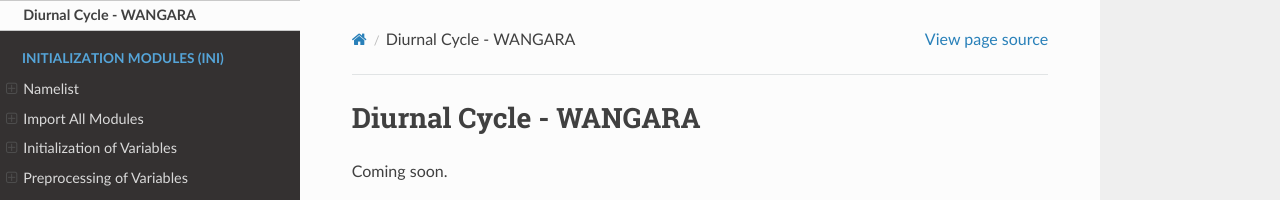
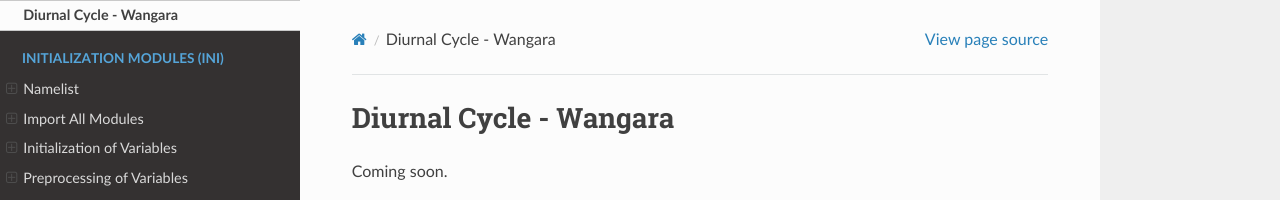
Before and after one commit to Sukantabasu/jax-alfa, a Sphinx documentation site: the page built from docs/source/examples/DC_WANGARA/index.rst, in a window 1280 px wide. Shown: the top 200 px of the page. Built offline with Sphinx 7.4.7 and the Read the Docs theme 3.1.0, drawn with Linux system fonts in a browser that asks for light colours.

Commit message:
Add files via upload

```diff
--- a/docs/source/examples/DC_WANGARA/index.rst
+++ b/docs/source/examples/DC_WANGARA/index.rst
@@ -1,4 +1,4 @@
-Diurnal Cycle - WANGARA
+Diurnal Cycle - Wangara
 =======================
 
 Coming soon.
```
